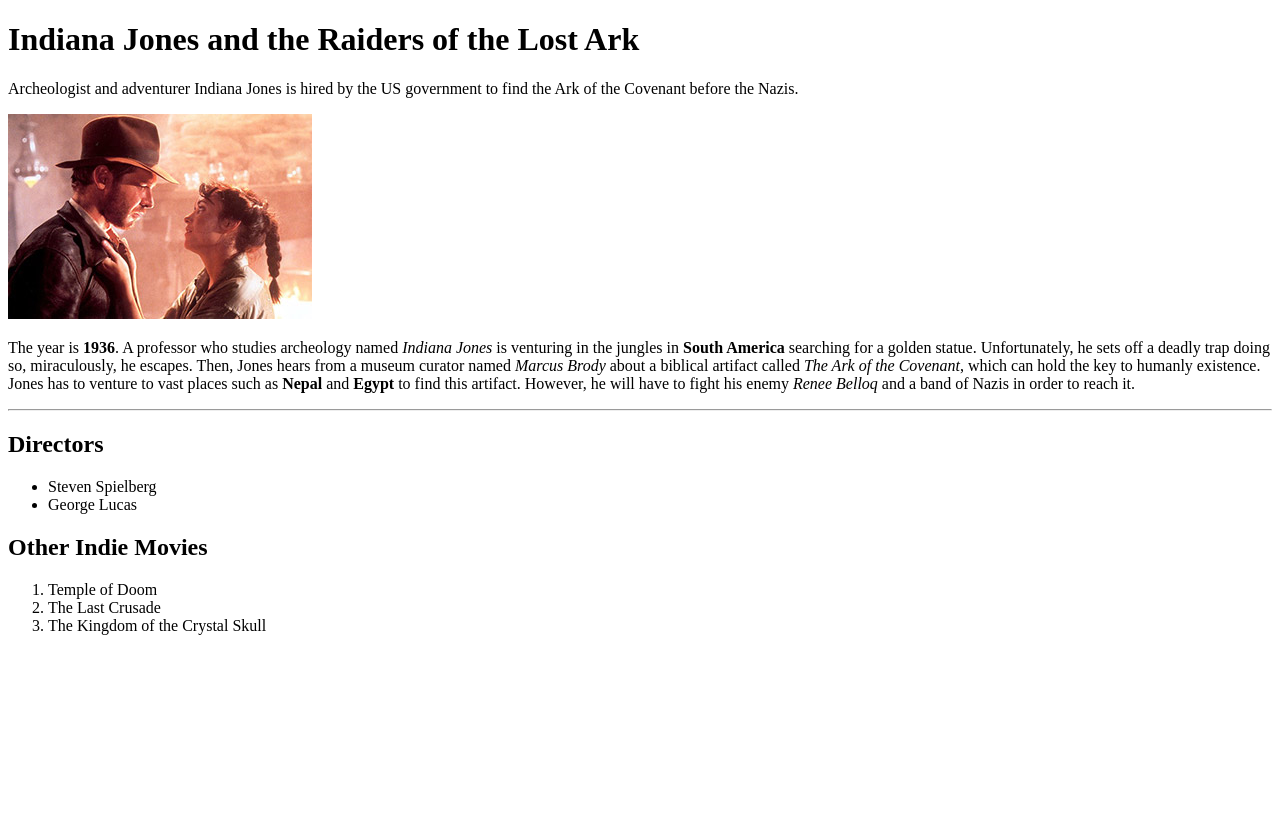
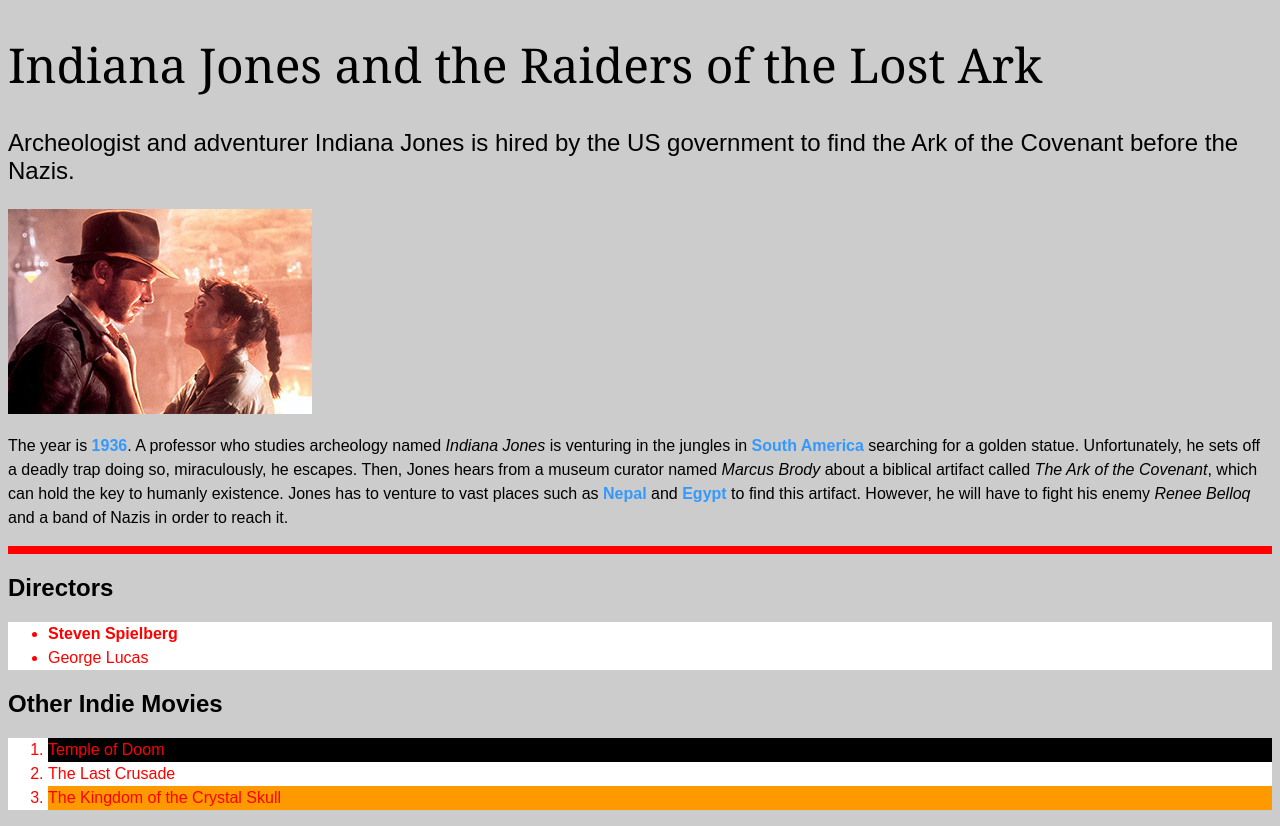
Before and after one commit to sarahadema/tutorial-css, a plain HTML site: page index.html in a window 1280 px wide. Before the commit the page ends 800 px from the top, so only its background shows below. Drawn offline with Linux system fonts and the light colour scheme.

Commit message:
Created CSS

```diff
--- /dev/null
+++ b/css/general.css
@@ -0,0 +1,74 @@
+/* CSS Document */
+
+/*
+
+selector {
+    property: value;
+    property: value;
+    property: value
+}
+
+Each selector is paired with and styles an element. For example; html {} is paired with and styles <html>
+
+
+
+*/
+
+html {
+    font-family:Arial, Helvetica, sans-serif;
+}
+
+body {
+    background-color: #CCC;
+}
+
+h1 {
+    font-family: Georgia, "Times New Roman", serif;
+    font-size: 3rem; /* 1 rem= 16px */
+    font-weight: normal;
+}
+
+p,
+li{
+    font-size: 1rem;
+    line-height: 1.5rem;
+}
+
+h1 + p {
+    font-size: 1.5rem;
+    line-height: 1.75rem;
+}
+
+p strong {
+    color: #39F
+}
+
+strong {
+    font-weight: bold;
+}
+
+em {
+    font-style: italic;
+}
+
+hr {
+    border: solid 4px #F00;
+}
+
+ul,
+ol{
+    background-color: #FFF;
+}
+
+li {
+    color: #F00;
+}
+
+
+ol li:first-child {
+    background-color: #000;
+}
+
+ol li:last-child {
+    background-color: #F90;
+}
--- a/index.html
+++ b/index.html
@@ -3,6 +3,7 @@
 <head>
     <meta charset="utf-8">
     <title>CSS Tutorial</title>
+    <link href="css/general.css" rel="stylesheet">
 </head>
 <body>
 
@@ -19,7 +20,7 @@
     <h2>Directors</h2>
 
     <ul>
-        <li>Steven Spielberg</li>
+        <li><strong>Steven Spielberg</strong></li>
         <li>George Lucas</li>
     </ul>
 
```
